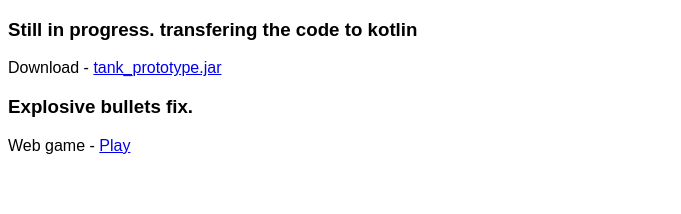
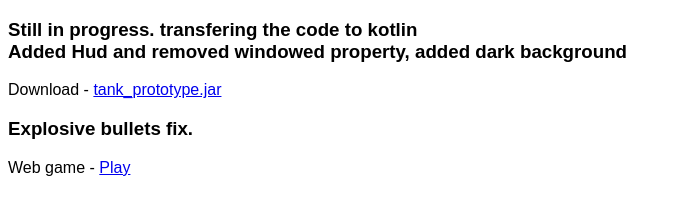
Before and after one commit to deveepdev/deveep.github.io, a plain HTML site: page tank_prototype.html in a window 1280 px wide. Shown: the whole page, without its empty margins (0-681 px from the left). Drawn offline with Linux system fonts and the light colour scheme.

Commit message:
Update tank_prototype.html

```diff
--- a/tank_prototype.html
+++ b/tank_prototype.html
@@ -15,7 +15,7 @@
 <body>
 
     <div>
-        <h3>Still in progress. transfering the code to kotlin</h3>
+        <h3>Still in progress. transfering the code to kotlin<br>Added Hud and removed windowed property, added dark background</h3>
         <p>Download - <a href="tank_prototype.jar" download>tank_prototype.jar</a></p>
     </div>
     <div>
```
